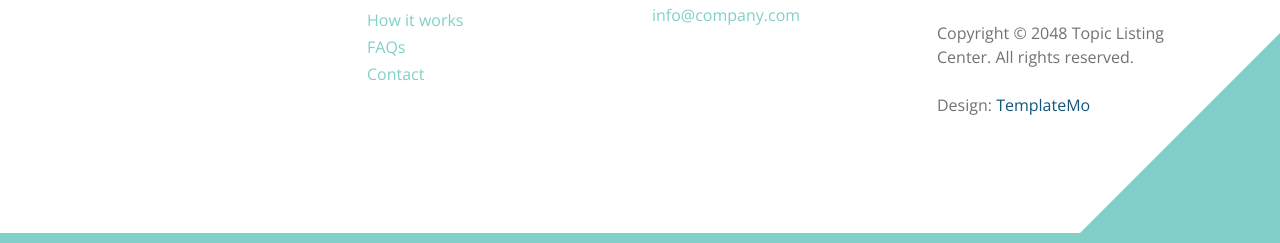
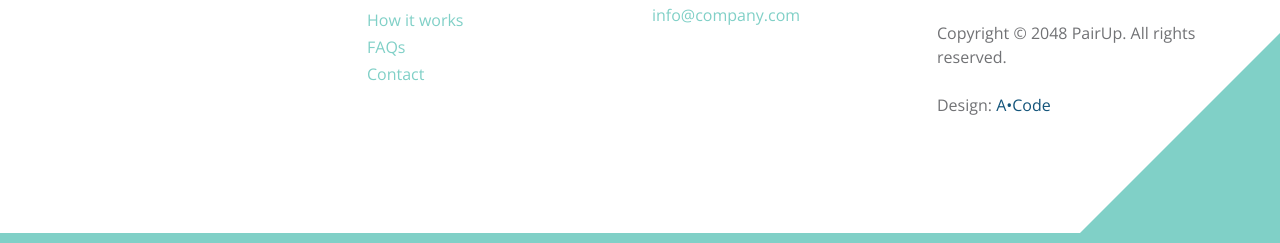
Before and after one commit to md-asadul-islam/home-asad, a plain HTML site: page index.html in a window 1280 px wide. Shown: the part 4380-4623 px from the top of the page. Drawn offline with nearby package versions, Linux system fonts and the light colour scheme.

Commit message:
Update index.html

```diff
--- a/index.html
+++ b/index.html
@@ -765,8 +765,8 @@ https://templatemo.com/tm-590-topic-listing
                             </ul>
                         </div>
 
-                        <p class="copyright-text mt-lg-5 mt-4">Copyright © 2048 Topic Listing Center. All rights reserved.
-                        <br><br>Design: <a rel="nofollow" href="https://templatemo.com" target="_blank">TemplateMo</a></p>
+                        <p class="copyright-text mt-lg-5 mt-4">Copyright © 2048 <!-- Topic Listing Center --> PairUp. All rights reserved.
+                        <br><br>Design: <a rel="nofollow" href="https://templatemo.com" target="_blank">A•Code <!-- TemplateMo --> </a></p>
 
                     </div>
 
```
